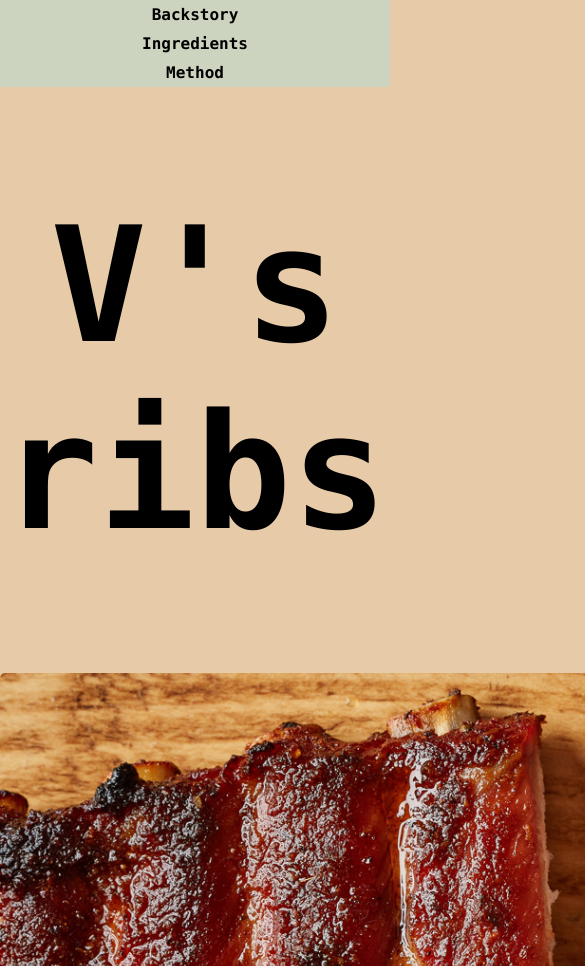
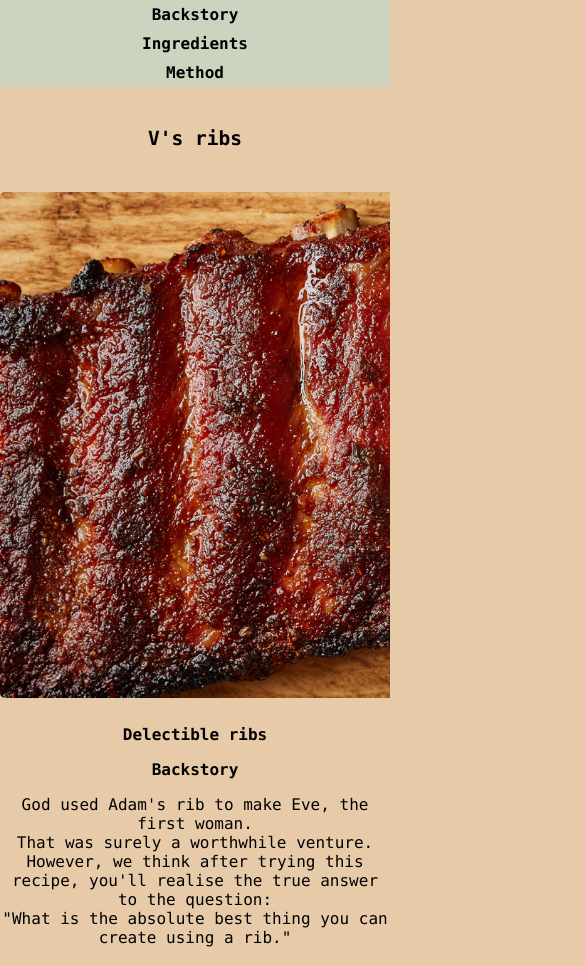
Before and after one commit to V1ZROY/odin-recipes, a plain HTML site: page recipes/ribs.html in a window 390 px wide. Shown: the top 966 px of the page, 585 px wide, since content can reach past the window. Drawn offline with Linux system fonts and the light colour scheme.

Commit message:
Adjust font sizes and image overflow

```diff
--- a/recipes/ribs.html
+++ b/recipes/ribs.html
@@ -2,6 +2,7 @@
 <html lang="en">
     <head>
         <meta charset="UTF-8">
+        <meta name="viewport" content="width=device-width, initial-scale=1">
         <title>Ribs recipe page</title>
         <link rel="stylesheet" href="../style.css">
         <script src="../script.js" defer></script>
--- a/style.css
+++ b/style.css
@@ -3,10 +3,11 @@
     box-sizing: border-box;
     font-family: "Monaco", monospace;
     font-size: medium;
+    overflow-x: hidden;
   }
 
   h1 {
-    font-size: 10rem;
+    font-size: 5vw;
   }
 
   a {
@@ -80,7 +81,11 @@
     padding: 5px;
   }
 
-  @media (max-width: 768px) {
+  h1 {
+    margin-top: 5vh; margin-bottom: 5vh;
+  }
+
+  @media only screen and (max-width: 768px) {
     body {
         padding-top: 10vh;
     }
@@ -92,10 +97,10 @@
 
     #splash_image{
       box-sizing: border-box;
-      height: 80vh;
+      height: 60vh;
       max-width: none;
       width: auto;
-      /* object-fit: cover;       */
+      object-fit: cover;
     }
 
     #page_navigation {
```
Also changed, not shown: index.html (+1 -0 lines), recipes/pancakes.html (+1 -0 lines).
